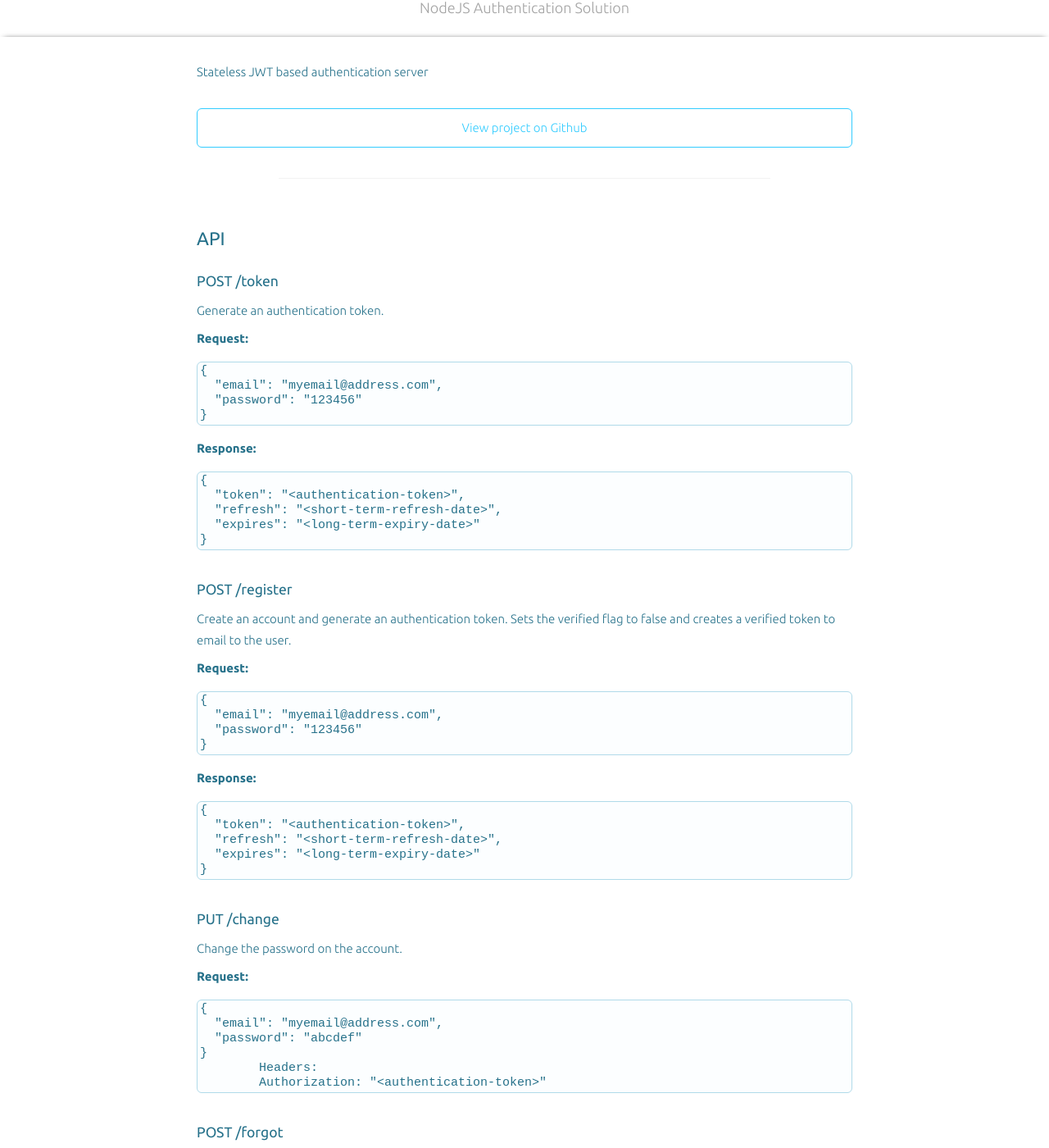
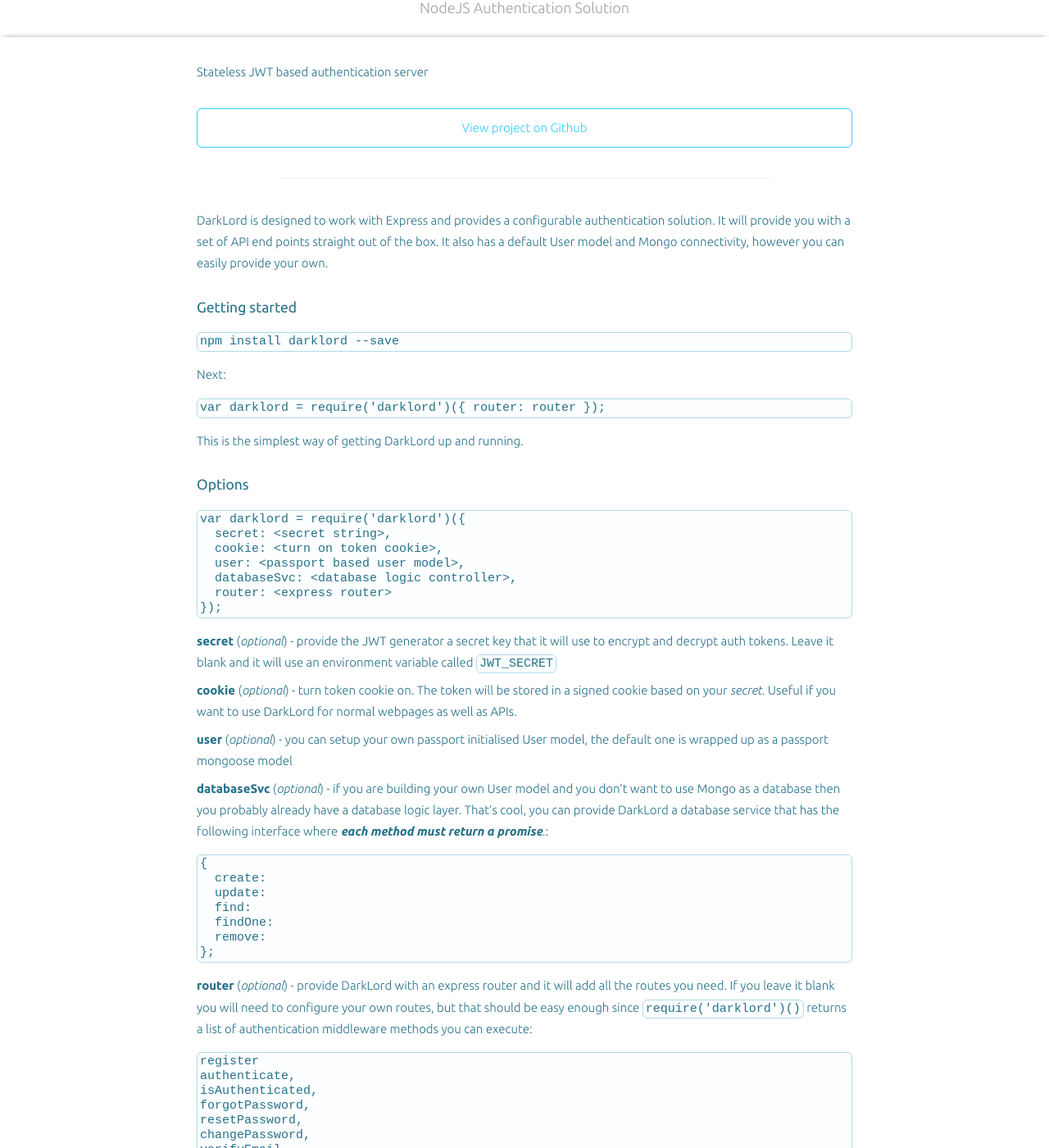
Before and after one commit to andmarkan/GrumpyWizards.github.io, a Jekyll site: the page built from _posts/2015-02-02-darklord.markdown, in a window 1280 px wide and 1400 px high, scrolled down 227 px. Shown: the whole window at 82% size. Built offline with Jekyll 4.4.1, drawn with Linux system fonts in a browser that asks for light colours; some of the changed text lies outside the part shown.

Commit message:
Update 2015-02-02-darklord.markdown

```diff
--- a/_posts/2015-02-02-darklord.markdown
+++ b/_posts/2015-02-02-darklord.markdown
@@ -6,9 +6,62 @@ intro: "Stateless JWT based authentication server"
 github: "https://github.com/GrumpyWizards/DarkLord"
 ---
 
-## API
+DarkLord is designed to work with Express and provides a configurable authentication solution. It will provide you with a set of API end points straight out of the box. It also has a default User model and Mongo connectivity, however you can easily provide your own.
 
-### POST /token
+### Getting started
+
+    npm install darklord --save
+
+Next:
+
+    var darklord = require('darklord')({ router: router });
+
+This is the simplest way of getting DarkLord up and running.
+
+### Options
+
+    var darklord = require('darklord')({
+      secret: <secret string>,
+      cookie: <turn on token cookie>,
+      user: <passport based user model>,
+      databaseSvc: <database logic controller>,
+      router: <express router>
+    });
+
+**secret** (*optional*) - provide the JWT generator a secret key that it will use to encrypt and decrypt auth tokens. Leave it blank and it will use an environment variable called `JWT_SECRET`
+
+**cookie** (*optional*) - turn token cookie on. The token will be stored in a signed cookie based on your *secret*. Useful if you want to use DarkLord for normal webpages as well as APIs.
+
+**user** (*optional*) - you can setup your own passport initialised User model, the default one is wrapped up as a passport mongoose model
+
+**databaseSvc** (*optional*) - if you are building your own User model and you don't want to use Mongo as a database then you probably already have a database logic layer. That's cool, you can provide DarkLord a database service that has the following interface where ***each method must return a promise***.:
+
+    {
+      create:
+      update:
+      find:
+      findOne:
+      remove:
+    };
+
+**router** (*optional*) - provide DarkLord with an express router and it will add all the routes you need. If you leave it blank you will need to configure your own routes, but that should be easy enough since `require('darklord')()` returns a list of authentication middleware methods you can execute:
+
+    register
+    authenticate,
+    isAuthenticated,
+    forgotPassword,
+    resetPassword,
+    changePassword,
+    verifyEmail,
+    extendToken
+
+If however you do supply DarkLord with a router then you'll get the following end points for free.
+
+### API
+
+Remember to create a JWT token you'll need to set a secret to the `JWT_SECRET` env variable
+
+#### POST /token
 Generate an authentication token.
 
 **Request:**
@@ -22,11 +75,10 @@ Generate an authentication token.
 
     {
       "token": "<authentication-token>",
-      "refresh": "<short-term-refresh-date>",
       "expires": "<long-term-expiry-date>"
     }
 
-### POST /register
+#### POST /register
 Create an account and generate an authentication token. Sets the verified flag to false and creates a verified token to email to the user.
 
 **Request:**
@@ -40,11 +92,10 @@ Create an account and generate an authentication token. Sets the verified flag t
 
     {
       "token": "<authentication-token>",
-      "refresh": "<short-term-refresh-date>",
       "expires": "<long-term-expiry-date>"
     }
 
-### PUT /change
+#### PUT /change
 Change the password on the account.
 
 **Request:**
@@ -56,7 +107,7 @@ Change the password on the account.
 		Headers:
 		Authorization: "<authentication-token>"
 
-### POST /forgot
+#### POST /forgot
 Creates a forgot password token and emails the user the link to reset.
 
 **Request:**
@@ -65,7 +116,7 @@ Creates a forgot password token and emails the user the link to reset.
       "email": "myemail@address.com"
     }
 
-### POST /reset
+#### POST /reset
 Accepts a token and a password, the server then update the account password
 
 **Request:**
@@ -92,14 +138,58 @@ Checks to see if the request is already authenticated, and if so responds with a
 	Headers:
 	Authorization: "<authentication-token>"
 
+#### POST /logout
+Since the cookies are httpOnly to improve security you won't be able to remove them via JavaScript. Therefore call this end point to instruct the server to remove them.
 
-### Your own solution required for
+**Response:**
 
-- **Emails** - the server should send emails to users
+	Cookies are removed
 
-### Technology Used
+### Middleware
+
+#### hasAccess
+If you want to check if the current request has access, ie. they are authenticated, then you can use the `hasAccess` method which returns a promise.
+
+    router.get('/access', function (req, res) {
+      authSvc
+        .hasAccess(req, res)
+        .then(function () {
+          res.status(200).end();
+        }, function () {
+          res.status(401).end();
+        });
+      });
+
+#### logout
+To logout call the logout method, it will simply remove the cookies
+
+    router.post('/logout', function (req, res) {
+      authSvc.logout(req, res);
+      res.status(200).end();
+    });
+
+### Events
+The following are events you can hook into for when certain actions happen, they all return the user
+
+    registered
+    authenticated
+    forgotpassword
+    resetpassword
+    changepassword
+
+E.g.
+
+    var darklord = require('darklord')({ router: router });
+
+    darklord.events.on('registered', function (user) {
+      ...
+    });
+
+##### Technology Used
 - [NodeJS](http://nodejs.org/)
 - [PassportJS](http://passportjs.org/)
 - [MongoDB](http://www.mongodb.org/)
 - [Mongoose](http://mongoosejs.com/)
 - [JWT Simple](https://www.npmjs.org/package/jwt-simple)
+- [Cookies](https://www.npmjs.com/package/cookies)
+- [KeyGrip](https://www.npmjs.com/package/keygrip)
```
Also changed, not shown: other parts of _posts/2015-02-02-darklord.markdown (+2 -7 lines).
